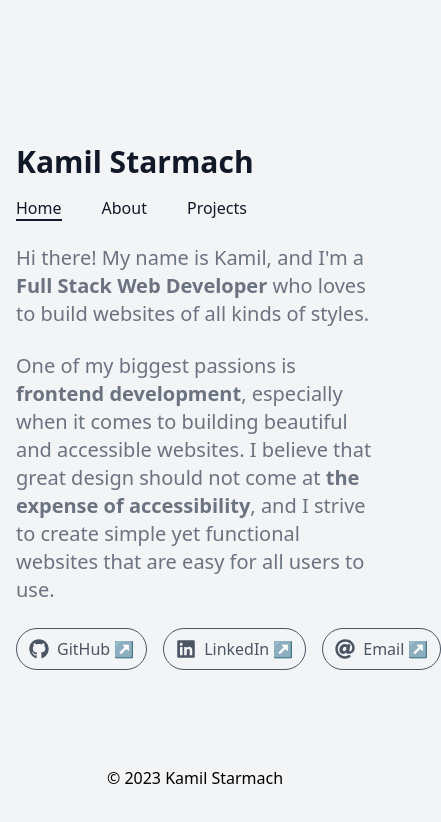
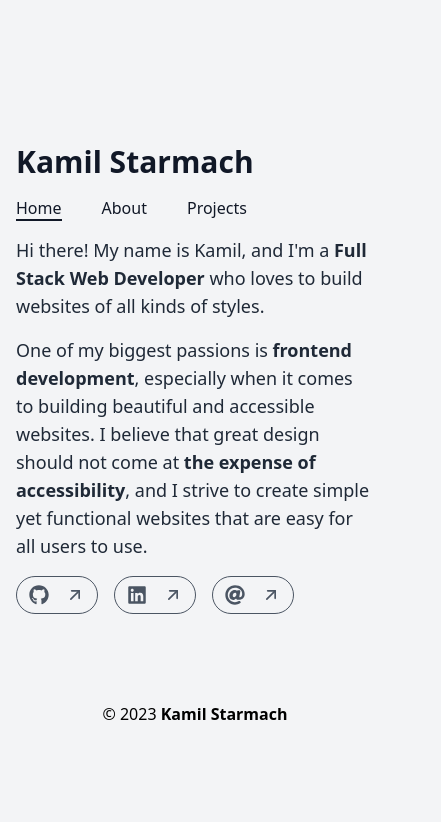
Before and after one commit to kstarmach/portfolio, a Next.js app: page / in a window 390 px wide. Shown: the top 822 px of the page, 441 px wide, since content can reach past the window. Built offline with nearby package versions, Linux system fonts and the light colour scheme.

Commit message:
refactor: Accessability and Responsiablity update

```diff
--- a/src/components/Footer.tsx
+++ b/src/components/Footer.tsx
@@ -1,8 +1,9 @@
 const Footer = () => {
     return (
-        <div className="bg-transparent text-center py-2 mt-20">
-            <span>&copy; 2023 Kamil Starmach</span>
-        </div>
+        <footer className="bg-transparent text-center py-2 mt-20">
+            <p>&copy; 2023 <span className="font-bold">Kamil Starmach</span></p>
+        </footer>
+
     );
 };
 
--- a/src/components/Navbar.tsx
+++ b/src/components/Navbar.tsx
@@ -9,9 +9,10 @@
 
 const NavbarLink = ({ isActive, url, name }: NavbarLinkTypes) => {
     return (
-        <Link href={url}>
+        <Link href={url} passHref>
             <span className={`text-gray-900 ${isActive ? 'border-b-2 border-gray-900' : 'hover:border-b-2 hover:border-gray-900 hover:text-gray-900'}`}>
                 {name}
+                {isActive && <span className="sr-only">(current page)</span>}
             </span>
         </Link>
 
@@ -27,7 +28,7 @@
         return (
             <nav className="flex justify-between mt-4 max-w-2xl">
 
-                <div className="flex items-center space-x-10 text-gray-500 ">
+                <div className="flex items-center space-x-10  ">
 
                     <NavbarLink isActive={firstSegment === undefined} url="/" name='Home' />
                     <NavbarLink isActive={firstSegment === 'about'} url="/about" name='About' />
@@ -40,7 +41,7 @@
     return (
         <nav className="flex justify-between mt-4 max-w-2xl">
 
-            <div className="flex items-center space-x-10 text-gray-500 ">
+            <div className="flex items-center space-x-10  ">
 
                 <NavbarLink isActive={false} url="/projects" name='&larr; Back' />
 
--- a/src/components/PageTitle.tsx
+++ b/src/components/PageTitle.tsx
@@ -33,5 +33,8 @@
                         : 'Projects'
                     : firstSegment;
 
-    return <h1 className="text-3xl font-extrabold text-gray-900">{title}</h1>
+    return <h1 className="text-3xl font-extrabold text-gray-900" tabIndex={0}>
+        {title}
+    </h1>
+
 }
--- a/src/components/Redirect.tsx
+++ b/src/components/Redirect.tsx
@@ -1,25 +1,28 @@
-import { FaAt, FaGithub, FaLinkedin } from "react-icons/fa"
+import { FaAt, FaGithub, FaLinkedin, } from "react-icons/fa"
+import { TbArrowUpRight } from "react-icons/tb"
 
 const Redirect = () => {
     return (
 
-        <div className="flex items-center space-x-4 my-2">
+        <div className="flex items-center my-2">
             <a href="https://github.com/kstarmach" target="_blank" rel="noopener noreferrer" className="border border-gray-600 rounded-full px-3 py-2 flex items-center text-gray-600 hover:text-gray-800 hover:border-gray-800">
                 <FaGithub className="w-5 h-5 mr-2" />
-                <span>GitHub</span>
-                <span className="ml-1">&#8599;</span>
+                <span className="hidden sm:inline">GitHub </span>
+                <span className="sr-only">Link opens in new window</span>
+                <TbArrowUpRight className="w-5 h-5 ml-2" />
             </a>
-            <a href="https://www.linkedin.com/in/kstarmach/" target="_blank" rel="noopener noreferrer" className="border border-gray-600 rounded-full px-3 py-2 flex items-center text-gray-600 hover:text-gray-800 hover:border-gray-800">
+            <a href="https://www.linkedin.com/in/kstarmach/" target="_blank" rel="noopener noreferrer" className="border border-gray-600 rounded-full px-3 py-2 flex items-center text-gray-600 hover:text-gray-800 hover:border-gray-800 ml-4">
                 <FaLinkedin className="w-5 h-5 mr-2" />
-                <span>LinkedIn</span>
-                <span className="ml-1">&#8599;</span>
+                <span className="hidden sm:inline">LinkedIn </span>
+                <span className="sr-only">Link opens in new window</span>
+                <TbArrowUpRight className="w-5 h-5 ml-2" />
             </a>
-            <a href="mailto:kstarmach@outlook.com" target="_blank" rel="noopener noreferrer" className="border border-gray-600 rounded-full px-3 py-2 flex items-center text-gray-600 hover:text-gray-800 hover:border-gray-800">
+            <a href="mailto:kstarmach@outlook.com" target="_blank" rel="noopener noreferrer" className="border border-gray-600 rounded-full px-3 py-2 flex items-center text-gray-600 hover:text-gray-800 hover:border-gray-800 ml-4">
                 <FaAt className="w-5 h-5 mr-2" />
-                <span>Email</span>
-                <span className="ml-1">&#8599;</span>
+                <span className="hidden sm:inline">Email </span>
+                <span className="sr-only">Link opens in new window</span>
+                <TbArrowUpRight className="w-5 h-5 ml-2" />
             </a>
-
         </div>
     )
 }
--- a/src/pages/about.tsx
+++ b/src/pages/about.tsx
@@ -53,22 +53,22 @@
 export default function About() {
     return (
         <>
-            <p className="mt-4 w-2xl text-xl text-gray-500">
+            <p className="my-4 max-w-2xl text-lg sm:text-xl text-gray-800">
                 Hello and welcome! My name is [your name], and I am an enthusiastic Full Stack Web Developer with a wealth of knowledge and experience.
             </p>
-            <p className="my-4 w-2xl text-xl text-gray-500">
+            <p className="my-4 max-w-2xl text-lg sm:text-xl text-gray-800">
                 My journey in web development began a few years ago when I discovered my love for beautiful and functional websites. Since then, I’ve honed my craft working with technologies including ASP.NET MVC, MySQL, and MongoDB, to name a few.
             </p>
-            <p className="my-4 w-2xl text-xl text-gray-500">
+            <p className="my-4 max-w-2xl text-lg sm:text-xl text-gray-800">
                 My favorite thing about web development is the challenge of integrating different technologies to create a seamless and intuitive user experience. I constantly push myself to learn new things and stay up to date with the latest trends and best practices in the industry.
             </p>
-            <p className="my-4 w-2xl text-xl text-gray-500">
+            <p className="my-4 max-w-2xl text-lg sm:text-xl text-gray-800">
                 When it comes to my technology stack, I have a deep understanding of front-end and back-end development. I am proficient in HTML, CSS, JavaScript, and have experience working with popular front-end frameworks like ReactJS. Behind the scenes, I have a lot of experience with ASP.NET MVC, and am comfortable working with databases like MySQL and MongoDB.
             </p>
-            <p className="my-4 w-2xl text-xl text-gray-500">
+            <p className="my-4 max-w-2xl text-lg sm:text-xl text-gray-800">
                 But what really sets me apart is my passion for web development. I truly love what I do and am committed to providing the best for my clients. Whether you’re looking for a simple website or a complex web application, I’m here to help bring your vision to life. So if you’re ready to take the next step, let’s get started!
             </p>
-            <a href="https://github.com/kstarmach" target="_blank" rel="noopener noreferrer" >
+            <a href="https://github.com/kstarmach" target="_blank" rel="noopener noreferrer" title="Github calendar" >
                 <ReactGithubCalendar
                     username="kstarmach"
                     blockSize={25}
--- a/src/pages/index.tsx
+++ b/src/pages/index.tsx
@@ -5,15 +5,13 @@
 
   return (
     <>
-      <p className="my-6 w-2xl text-xl text-gray-500">
+      <p className="my-4 max-w-2xl text-lg sm:text-xl text-gray-800">
         Hi there! My name is Kamil, and I&apos;m a <b>Full Stack Web Developer</b> who loves to build websites of all kinds of styles.
       </p>
-      <p className="my-4 w-2xl text-xl text-gray-500">
+      <p className="my-4 max-w-2xl text-lg sm:text-xl text-gray-800">
         One of my biggest passions is <b>frontend development</b>, especially when it comes to building beautiful and accessible websites. I believe that great design should not come at <b>the expense of accessibility</b>, and I strive to create simple yet functional websites that are easy for all users to use.
       </p>
-      <div className="mt-4 grid grid-cols-1 gap-8 sm:grid-cols-2 lg:grid-cols-3">
-        <Redirect />
-      </div>
+      <Redirect />
     </>
   )
 }
--- a/src/pages/projects/[pid].tsx
+++ b/src/pages/projects/[pid].tsx
@@ -29,24 +29,25 @@
 
     return (
         <div className="mb-10">
-            <div>
-                {/* <h3 className="text-2xl font-extrabold text-gray-900 mt-4">{project.title}</h3> */}
-                {/* <p className="text-gray-500 text-sm">{project.createDate.toLocaleString()}</p> */}
-            </div>
-            <p className="mt-4 w-2xl text-xl text-gray-500">
+            <p className="my-4 max-w-2xl text-lg sm:text-xl text-gray-800">
                 {project.content}
             </p>
-            <div className=" rounded-lg mt-4">
-
+            <div className="rounded-lg mt-4">
                 <Image
                     src={project.imgUrl}
-                    alt="Example image from Picsum"
+                    alt={`Image of ${project.title}`}
                     width={600}
                     height={400}
                     className="rounded-lg w-full h-auto"
                 />
-                <div className=" rounded-lg  mx-4  px-6 py-4 flex justify-between w-full max-w-2xl">
-                    <button className="flex-1 rounded-full border bg-blue-500 text-white px-4 py-2 mr-2 hover:bg-blue-600 flex items-center justify-center">
+                <div
+                    className="rounded-lg mx-4 px-6 py-4 flex justify-between w-full max-w-2xl"
+                >
+                    <button
+                        role="button"
+                        aria-label="View demo"
+                        className="flex-1 rounded-full border bg-blue-500 text-white px-4 py-2 mr-2 hover:bg-blue-600 flex items-center justify-center"
+                    >
                         <FiPlay className="mr-2" />
                         Demo
                     </button>
@@ -55,6 +56,7 @@
                         target="_blank"
                         rel="noopener noreferrer"
                         className="flex-1 rounded-full border border-gray-400 px-4 py-2 hover:bg-gray-100 flex items-center justify-center"
+                        aria-label="View source code on GitHub"
                     >
                         <FiGithub className="mr-2" />
                         GitHub &#8599;
@@ -62,5 +64,6 @@
                 </div>
             </div>
         </div>
+
     )
 }
--- a/src/pages/projects/index.tsx
+++ b/src/pages/projects/index.tsx
@@ -20,8 +20,6 @@
 
     return (
         <Link href={`/projects/${props.id}`} passHref>
-
-
             <div
                 className="relative rounded-lg overflow-hidden cursor-pointer "
                 onMouseEnter={() => setIsHovered(true)}
@@ -29,12 +27,17 @@
             >
                 <div className="my-10">
                     <div>
-                        <h3 className="text-xl font-extrabold text-gray-700 ">{props.title}</h3>
-                        <p className="text-gray-500 text-sm mt-4">{formattedDate}</p>
+                        <h3 className="text-xl font-extrabold text-gray-700" tabIndex={0}>
+                            {props.title}
+                        </h3>
+                        <p className="text-gray-500 text-sm mt-4" aria-label="Date">
+                            {formattedDate}
+                        </p>
                     </div>
-                    <p className="mt-4 w-2xl text-xl text-gray-500">
-                        {props.shortContent}{' '}
+                    <p className="my-4 max-w-2xl text-lg sm:text-xl text-gray-800">
+                        {props.shortContent}
                     </p>
+
                     <div className=" mt-4 p-5">
 
                         <Image
@@ -60,11 +63,9 @@
         const fetchProject = async () => {
             const res = await fetch(`/api/projects`);
             const projectData = await res.json();
+            setProjectList(projectData);
+        };
 
-
-            setProjectList(projectData);
-
-        };
         fetchProject();
 
     }, []);
```
